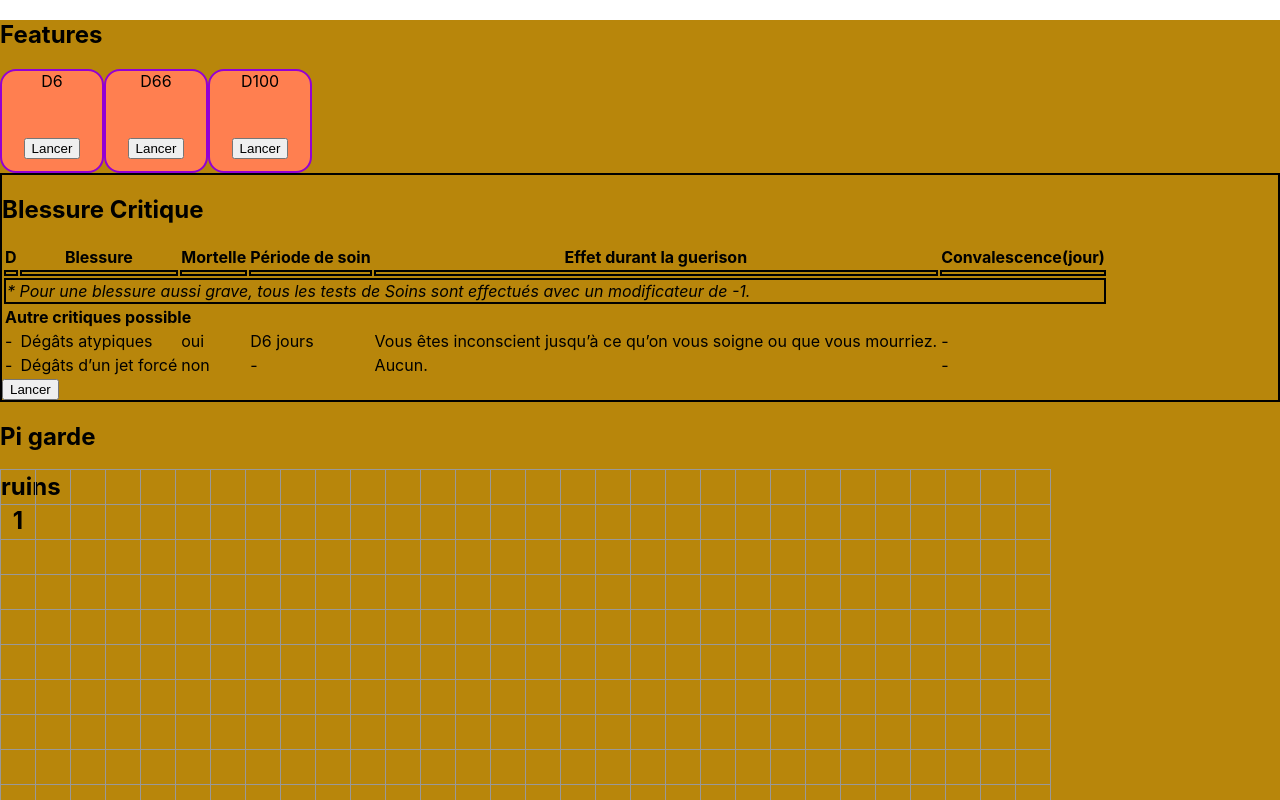
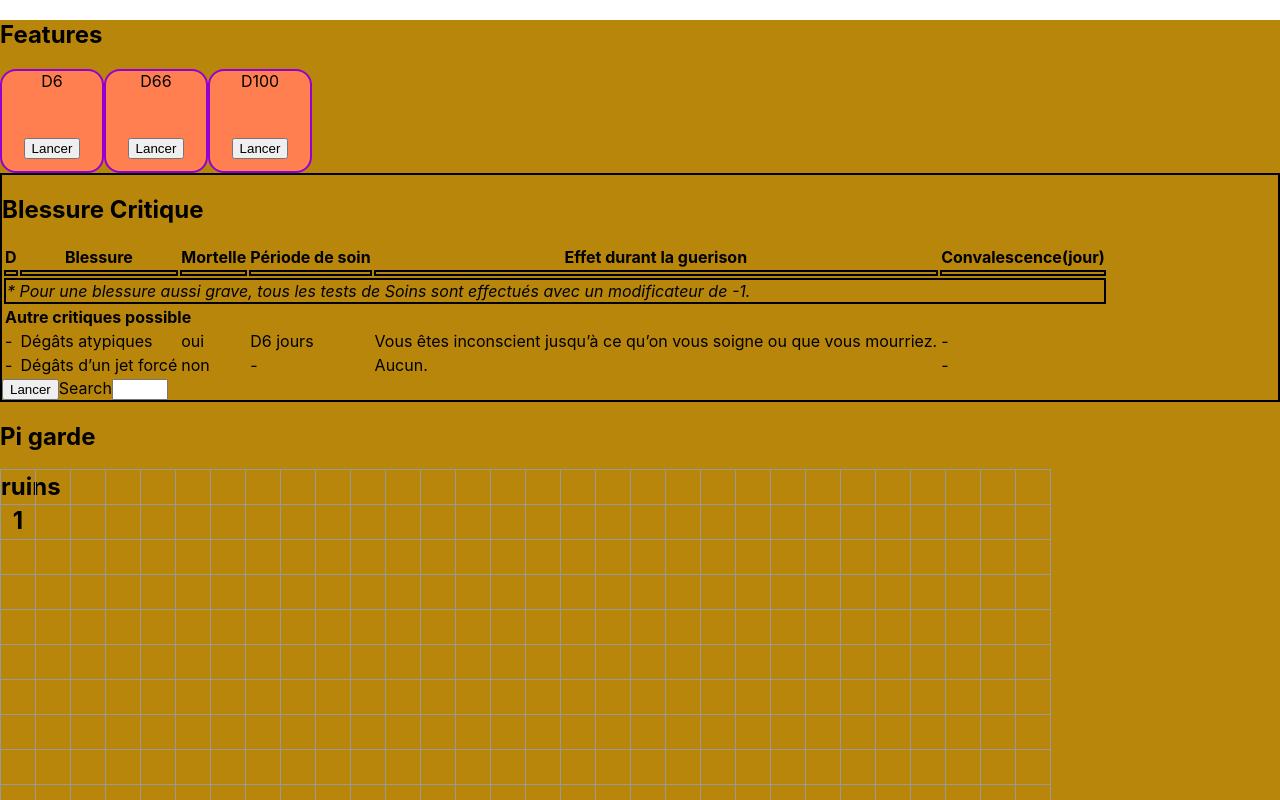
Before and after one commit to nhairic/node-jdr, a React (Create React App) app: page / in a window 1280 px wide. Shown: the top 800 px of the page. Built offline with nearby package versions, Linux system fonts and the light colour scheme.

Commit message:
Add search critical wounds

```diff
--- a/src/MutantYearZero/CriticalWounds.tsx
+++ b/src/MutantYearZero/CriticalWounds.tsx
@@ -14,12 +14,22 @@ const atypique = {
   effet_durant_guerison: 'Vous êtes inconscient jusqu’à ce qu’on vous soigne ou que vous mourriez.',
   convalescence: '-',
 };
+
 const force = {
   blessure: 'Dégâts d’un jet forcé',
   mortelle: 'non',
   periode_soin: '-',
   effet_durant_guerison: 'Aucun.',
   convalescence: '-',
+};
+
+const DefaultWound = {
+  d66: 0,
+  blessure: '',
+  mortelle: '',
+  periode_soin: '',
+  effet_durant_guerison: '',
+  convalescence: '',
 };
 
 class CriticalWounds extends React.Component <{}, CriticalWoundsStateInterface> {
@@ -43,6 +53,27 @@ class CriticalWounds extends React.Component <{}, CriticalWoundsStateInterface>
     }
   }
 
+  // eslint-disable-next-line class-methods-use-this
+  searchClick = (e: React.FormEvent<HTMLInputElement>) => {
+    const newValue = parseInt(e.currentTarget.value, 10);
+    if (newValue > 10 && newValue < 67) {
+      const wound = CWJson.find((cw) => cw.d66 === newValue);
+      if (wound) {
+        this.setState(
+          {
+            criticalWound: wound,
+          },
+        );
+        return;
+      }
+    }
+    this.setState(
+      {
+        criticalWound: DefaultWound,
+      },
+    );
+  };
+
   render() {
     const { criticalWound } = this.state;
     return (
@@ -61,7 +92,7 @@ class CriticalWounds extends React.Component <{}, CriticalWoundsStateInterface>
           </thead>
           <tbody>
             <tr>
-              <td>{criticalWound?.d66 ?? ''}</td>
+              <td>{criticalWound?.d66 ? criticalWound?.d66 : ''}</td>
               <td>{criticalWound?.blessure ?? ''}</td>
               <td>{criticalWound?.mortelle ?? ''}</td>
               <td>{criticalWound?.periode_soin ?? ''}</td>
@@ -99,7 +130,19 @@ class CriticalWounds extends React.Component <{}, CriticalWoundsStateInterface>
             </tr>
           </tfoot>
         </table>
-        <button type="button" onClick={() => this.getCriticalWounds()}>Lancer</button>
+        <button id="launchcw" key="launchCW" type="button" onClick={() => this.getCriticalWounds()}>Lancer</button>
+        <label htmlFor="searchcw">
+          Search
+          <input
+            type="number"
+            min="11"
+            max="66"
+            id="searchcw"
+            name="search_cw"
+            key="searchCW"
+            onChange={this.searchClick}
+          />
+        </label>
       </div>
     );
   }
```
Also changed, not shown: src/MutantYearZero/ArchComponent.tsx (added, +29 -0 lines), src/MutantYearZero/MutationComponent.tsx (added, +29 -0 lines).
